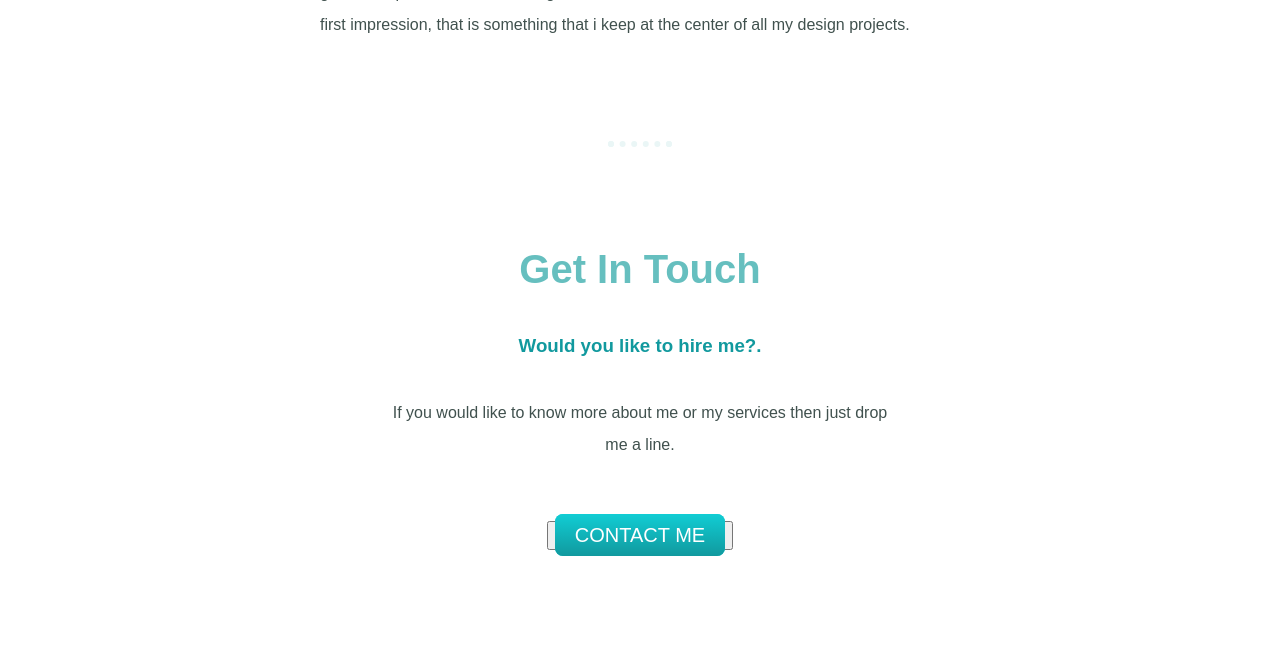
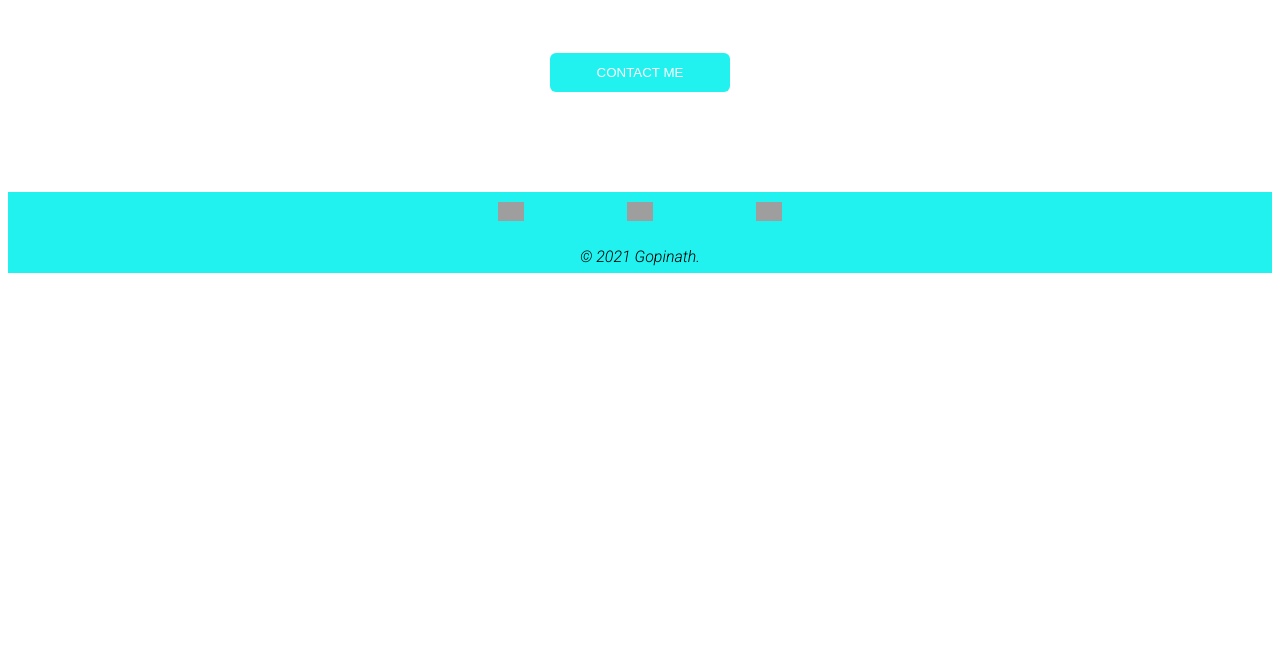
Before and after one commit to GopinathV-1/Blog, a PHP site: page / in a window 1280 px wide. Shown: the part 2893-3540 px from the top of the page. After the commit the page ends 3166 px from the top, so only its background shows below. Run offline with PHP 8.4, Linux system fonts and the light colour scheme; grey boxes are pictures that could not be loaded.

Commit message:
Update style.css

```diff
--- a/CSS/style.css
+++ b/CSS/style.css
@@ -1,36 +1,25 @@
-.top{
-  background-color: #E4F9F5;
-  position:relative;
-  padding-top: 100px;
+body{
+  font-size: 100%;
+  text-align: center;
+  font-family:  'Roboto', sans-serif;;
+}
+h2{
+  color: #21f2ef;
   font-size: 200%;
+  font-family: 'Libre Baskerville', serif;
 }
-span{
-  text-decoration: underline;
-}
-body{
-  color:#40514E;
-  margin:0;
-  text-align: center;
-  font-family: 'Merriweather Sans', sans-serif;
+h3{
+  color: #7ceee8;
+  font-size: 200%;
+  font-family: 'Libre Baskerville', serif;
 }
 h1{
-  color:#66BFBF;
-  font-size: 5.625rem;
-  margin:50px auto 0px auto;
-  font-family: 'Sacramento', cursive;
-}
-h2{
-  color:#66BFBF;
-  font-size: 2.5rem;
-  font-family: 'Montserrat', sans-serif;
-  padding-bottom: 10px;
-}
-p{
-  line-height: 2;
-}
-h3{
-  color:#11999E;
-  font-family: 'Montserrat', sans-serif;
+  color: #e9f0f0;
+  position: absolute;
+  top: 200px;
+  left: 100px;
+  font-size: 70px;
+  font-family: 'Itim', cursive;
 }
 hr{
   border: dotted #EAF6F6 6px;
@@ -38,37 +27,54 @@ hr{
   margin: 100px auto;
   width:4%;
 }
+p{
+  line-height: 2;
+}
+.top{
+  padding-bottom: 40px;
+}
+.dev{
+  width: 100%;
+  position: relative;
+}
+.grid{
+  position: relative;
+  display: grid;
+  grid-template-columns: 1fr 1fr 1fr;
+  font-size: 200%;
+  color: #ffffff;
+}
+.grid > :nth-child(1n-3){
+  background-color: #2e3131;
+}
+.grid > :nth-child(1n+4){
+  background-color: #050505;
+}
+.grid > :nth-child(5){
+  background-color: #e9f0f0;
+  color: #000000;
+}
+.grid img{
+  width: 20%;
+}
 .profile-pic{
-  height:200px;
+  height: 200px;
 }
 .middle-container{
-  margin:100px 0;
+  margin: 100px 0;
 }
 .bottom-container{
-  background-color: #66BFBF;
+  background-color: #21f2ef;
 }
 .intro{
   width:40%;
   margin: auto;
 }
-.top-cloud{
-  position:absolute;
-  right: 300px;
-  top: 40px;
-}
-.bottom-cloud{
-  position: absolute;
-  left: 250px;
-  bottom: 300px;
-}
 .skill-row{
   width: 50%;
   margin:100px auto;
   text-align: left;
-
-
 }
-
 .coding{
   width:25%;
   margin-right: 30px;
@@ -83,29 +89,95 @@ hr{
   width:40%;
   margin:40px auto 60px;
 }
-.btn {
-  background: #11cdd4;
-  background-image: -webkit-linear-gradient(top, #11cdd4, #11999e);
-  background-image: -moz-linear-gradient(top, #11cdd4, #11999e);
-  background-image: -ms-linear-gradient(top, #11cdd4, #11999e);
-  background-image: -o-linear-gradient(top, #11cdd4, #11999e);
-  background-image: linear-gradient(to bottom, #11cdd4, #11999e);
-  -webkit-border-radius: 8;
-  -moz-border-radius: 8;
-  border-radius: 8px;
-  font-family: 'Montserrat', sans-serif;
-  color: #ffffff;
-  font-size: 20px;
-  padding: 10px 20px 10px 20px;
+button{
+  width: 180px;
+  border: 0;
+  padding: 12px 10px;
+  outline: none;
+  color: #fff;
+  background-color: #21f2ef;
+  border-radius: 6px;
+  cursor: pointer;
+}
+.btn{
   text-decoration: none;
+  color: #fff;
 }
+button:hover{
+  background-color: #138785;
+}
+.footer-link img{
+  width: 2%;
+  margin: auto;
+  padding: 10px 50px 0;
+}
+@media only screen and (max-width:700px){
+  h1,h2,h3{
+    font-size: 100%;
+  }
 
-.btn:hover {
-  background: #30e3cb;
-  background-image: -webkit-linear-gradient(top, #30e3cb, #2cb4ad);
-  background-image: -moz-linear-gradient(top, #30e3cb, #2cb4ad);
-  background-image: -ms-linear-gradient(top, #30e3cb, #2cb4ad);
-  background-image: -o-linear-gradient(top, #30e3cb, #2cb4ad);
-  background-image: linear-gradient(to bottom, #30e3cb, #2cb4ad);
-  text-decoration: none;
+  h1{
+    top: 35px;
+    left: 35px;
+  }
+  hr{
+    margin: 50px auto;
+  }
+  .top{
+    padding-bottom: 20px;
+  }
+  .grid{
+    font-size: 100%;
+    grid-template-columns: 1fr;
+  }
+  .grid img{
+    display: none;
+  }
+  .profile-pic{
+    height: 100px;
+  }
+  .middle-container{
+    margin: 30px 0;
+  }
+  .intro{
+    width:92%;
+    margin: 0 5px;
+    align-items: center;
+  }
+  .skill-row{
+    width: 92%;
+    margin: 0 5px;
+    text-align: center;
+  }
+  .coding{
+    padding-top: 100px;
+    width:28%;
+    margin: 0 5px;
+    align-items: center;
+    float: none;
+  }
+  .rgb{
+    padding-top: 10px;
+    width:28%;
+    margin: 0 5px;
+    align-items: center;
+    float: none;
+  }
+  .contact-message{
+    width: 92%;
+    margin: 0 5px 10px;
+  }
+  button{
+    width: 120px;
+    border: 0 10px;
+    padding: 6px 5px;
+    background-color: #21f2ef;
+    border-radius: 3px;
+    cursor: pointer;
+  }
+  .footer-link img{
+    width: 10%;
+    margin: 5px;
+    padding: 5px 25px 0;
+  }
 }
```
